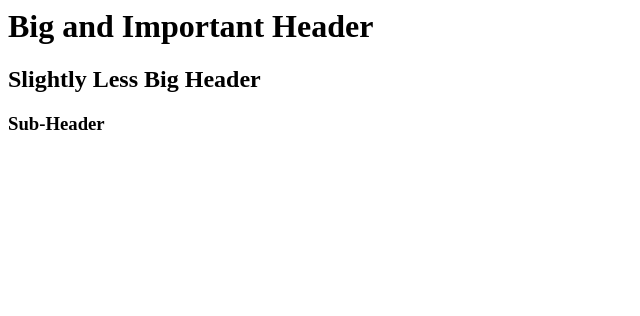
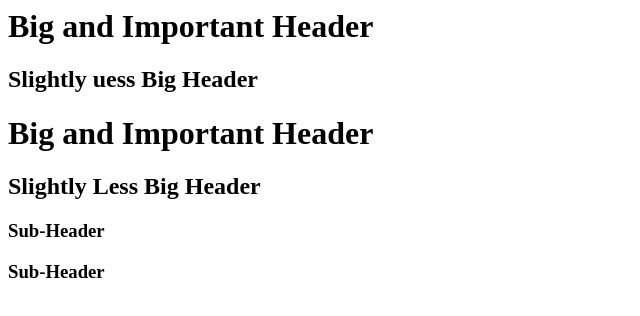
Before and after one commit to RangaPrashanth/sherlock_holmes, a plain HTML site: page index.html in a window 1280 px wide. Shown: the whole page, without its empty margins (0-640 px from the left). Drawn offline with Linux system fonts and the light colour scheme.

Commit message:
new branch conf

```diff
--- a/index.html
+++ b/index.html
@@ -1,3 +1,6 @@
+<h1>Big and Important Header</h1>
+<h2>Slightly uess Big Header</h2>
 <h1>Big and Important Header</h1>
 <h2>Slightly Less Big Header</h2>
 <h3>Sub-Header</h3>
+<h3>Sub-Header</h3>
```
